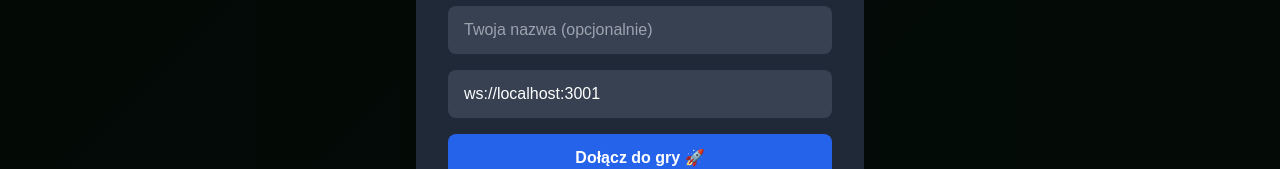
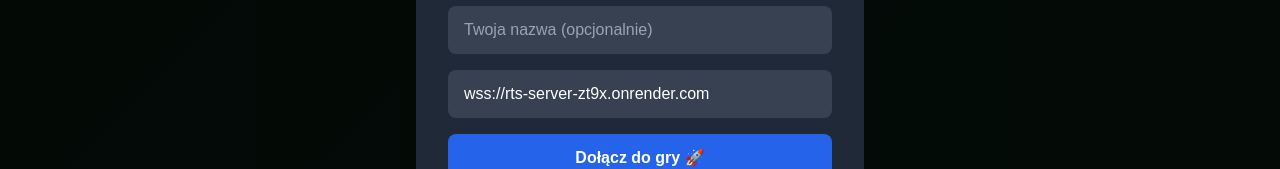
Before and after one commit to perarz/rts-client, a plain HTML site: page client/index.html in a window 1280 px wide. Shown: the part 348-517 px from the top of the page. Drawn offline with nearby package versions, Linux system fonts and the light colour scheme.

Commit message:
Update index.html

```diff
--- a/client/index.html
+++ b/client/index.html
@@ -65,8 +65,8 @@
             <input
                 type="text"
                 id="serverUrl"
-                placeholder="ws://localhost:3001"
-                value="ws://localhost:3001"
+                placeholder="wss://rts-server-zt9x.onrender.com"
+                value="wss://rts-server-zt9x.onrender.com"
                 class="w-full px-4 py-3 bg-gray-700 text-white rounded-lg mb-4 focus:outline-none focus:ring-2 focus:ring-blue-500"
             >
 
@@ -635,4 +635,5 @@
         draw();
     </script>
 </body>
+
 </html>
```
